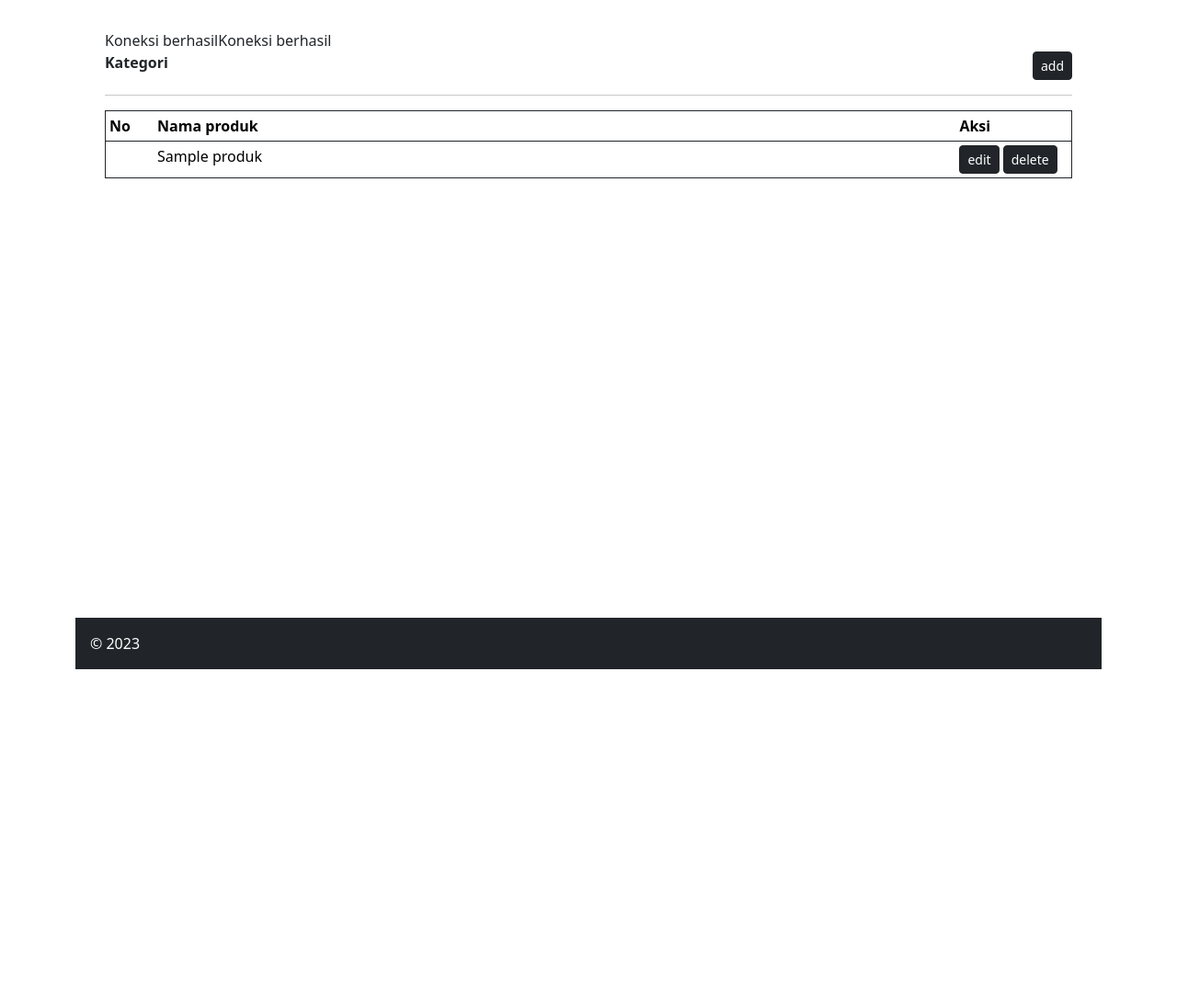
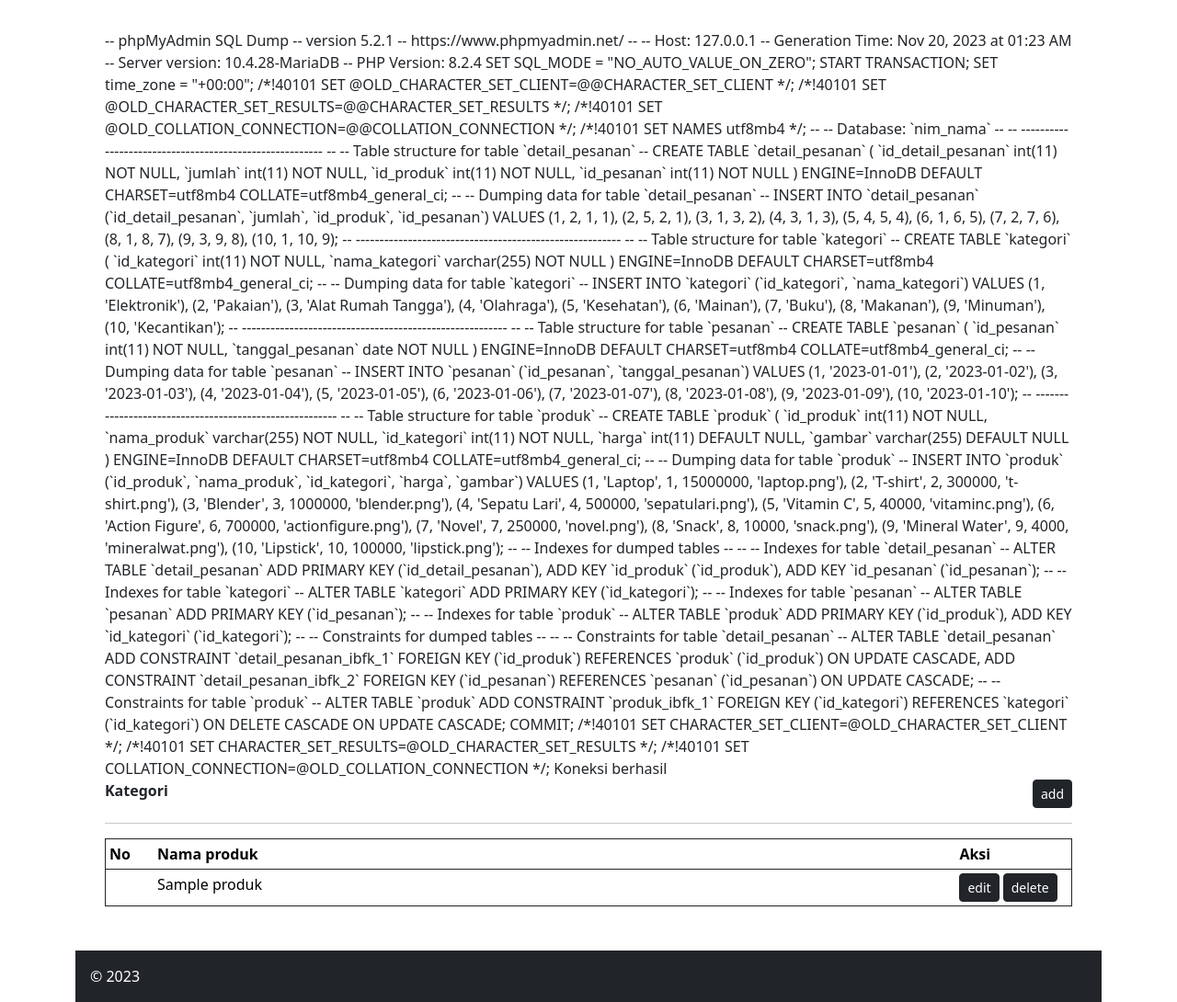
Before and after one commit to agusadi15/tugasweb, a PHP site: page / in a window 1280 px wide. Shown: the part 72-1162 px from the top of the page at 92% size. Before the commit the page ends 800 px from the top, so only its background shows below. Run offline with PHP 8.4, Linux system fonts and the light colour scheme; tables that the repository leaves empty or names only in its code hold one stand-in row (values such as "Sample post").

Commit message:
Update sql.php

```diff
--- a/sql.php
+++ b/sql.php
@@ -1,15 +1,188 @@
-<?php
-$servername = "localhost";
-$username = "root";
-$password = "";
-$database = "2101020070_agusadi";
+-- phpMyAdmin SQL Dump
+-- version 5.2.1
+-- https://www.phpmyadmin.net/
+--
+-- Host: 127.0.0.1
+-- Generation Time: Nov 20, 2023 at 01:23 AM
+-- Server version: 10.4.28-MariaDB
+-- PHP Version: 8.2.4
 
-// Membuat koneksi
-$conn = mysqli_connect($servername, $username, $password, $database);
+SET SQL_MODE = "NO_AUTO_VALUE_ON_ZERO";
+START TRANSACTION;
+SET time_zone = "+00:00";
 
-// Memeriksa koneksi
-if (!$conn) {
-    die("Koneksi gagal: " . mysqli_connect_error());
-}
-echo "Koneksi berhasil";
-?>
+
+/*!40101 SET @OLD_CHARACTER_SET_CLIENT=@@CHARACTER_SET_CLIENT */;
+/*!40101 SET @OLD_CHARACTER_SET_RESULTS=@@CHARACTER_SET_RESULTS */;
+/*!40101 SET @OLD_COLLATION_CONNECTION=@@COLLATION_CONNECTION */;
+/*!40101 SET NAMES utf8mb4 */;
+
+--
+-- Database: `nim_nama`
+--
+
+-- --------------------------------------------------------
+
+--
+-- Table structure for table `detail_pesanan`
+--
+
+CREATE TABLE `detail_pesanan` (
+  `id_detail_pesanan` int(11) NOT NULL,
+  `jumlah` int(11) NOT NULL,
+  `id_produk` int(11) NOT NULL,
+  `id_pesanan` int(11) NOT NULL
+) ENGINE=InnoDB DEFAULT CHARSET=utf8mb4 COLLATE=utf8mb4_general_ci;
+
+--
+-- Dumping data for table `detail_pesanan`
+--
+
+INSERT INTO `detail_pesanan` (`id_detail_pesanan`, `jumlah`, `id_produk`, `id_pesanan`) VALUES
+(1, 2, 1, 1),
+(2, 5, 2, 1),
+(3, 1, 3, 2),
+(4, 3, 1, 3),
+(5, 4, 5, 4),
+(6, 1, 6, 5),
+(7, 2, 7, 6),
+(8, 1, 8, 7),
+(9, 3, 9, 8),
+(10, 1, 10, 9);
+
+-- --------------------------------------------------------
+
+--
+-- Table structure for table `kategori`
+--
+
+CREATE TABLE `kategori` (
+  `id_kategori` int(11) NOT NULL,
+  `nama_kategori` varchar(255) NOT NULL
+) ENGINE=InnoDB DEFAULT CHARSET=utf8mb4 COLLATE=utf8mb4_general_ci;
+
+--
+-- Dumping data for table `kategori`
+--
+
+INSERT INTO `kategori` (`id_kategori`, `nama_kategori`) VALUES
+(1, 'Elektronik'),
+(2, 'Pakaian'),
+(3, 'Alat Rumah Tangga'),
+(4, 'Olahraga'),
+(5, 'Kesehatan'),
+(6, 'Mainan'),
+(7, 'Buku'),
+(8, 'Makanan'),
+(9, 'Minuman'),
+(10, 'Kecantikan');
+
+-- --------------------------------------------------------
+
+--
+-- Table structure for table `pesanan`
+--
+
+CREATE TABLE `pesanan` (
+  `id_pesanan` int(11) NOT NULL,
+  `tanggal_pesanan` date NOT NULL
+) ENGINE=InnoDB DEFAULT CHARSET=utf8mb4 COLLATE=utf8mb4_general_ci;
+
+--
+-- Dumping data for table `pesanan`
+--
+
+INSERT INTO `pesanan` (`id_pesanan`, `tanggal_pesanan`) VALUES
+(1, '2023-01-01'),
+(2, '2023-01-02'),
+(3, '2023-01-03'),
+(4, '2023-01-04'),
+(5, '2023-01-05'),
+(6, '2023-01-06'),
+(7, '2023-01-07'),
+(8, '2023-01-08'),
+(9, '2023-01-09'),
+(10, '2023-01-10');
+
+-- --------------------------------------------------------
+
+--
+-- Table structure for table `produk`
+--
+
+CREATE TABLE `produk` (
+  `id_produk` int(11) NOT NULL,
+  `nama_produk` varchar(255) NOT NULL,
+  `id_kategori` int(11) NOT NULL,
+  `harga` int(11) DEFAULT NULL,
+  `gambar` varchar(255) DEFAULT NULL
+) ENGINE=InnoDB DEFAULT CHARSET=utf8mb4 COLLATE=utf8mb4_general_ci;
+
+--
+-- Dumping data for table `produk`
+--
+
+INSERT INTO `produk` (`id_produk`, `nama_produk`, `id_kategori`, `harga`, `gambar`) VALUES
+(1, 'Laptop', 1, 15000000, 'laptop.png'),
+(2, 'T-shirt', 2, 300000, 't-shirt.png'),
+(3, 'Blender', 3, 1000000, 'blender.png'),
+(4, 'Sepatu Lari', 4, 500000, 'sepatulari.png'),
+(5, 'Vitamin C', 5, 40000, 'vitaminc.png'),
+(6, 'Action Figure', 6, 700000, 'actionfigure.png'),
+(7, 'Novel', 7, 250000, 'novel.png'),
+(8, 'Snack', 8, 10000, 'snack.png'),
+(9, 'Mineral Water', 9, 4000, 'mineralwat.png'),
+(10, 'Lipstick', 10, 100000, 'lipstick.png');
+
+--
+-- Indexes for dumped tables
+--
+
+--
+-- Indexes for table `detail_pesanan`
+--
+ALTER TABLE `detail_pesanan`
+  ADD PRIMARY KEY (`id_detail_pesanan`),
+  ADD KEY `id_produk` (`id_produk`),
+  ADD KEY `id_pesanan` (`id_pesanan`);
+
+--
+-- Indexes for table `kategori`
+--
+ALTER TABLE `kategori`
+  ADD PRIMARY KEY (`id_kategori`);
+
+--
+-- Indexes for table `pesanan`
+--
+ALTER TABLE `pesanan`
+  ADD PRIMARY KEY (`id_pesanan`);
+
+--
+-- Indexes for table `produk`
+--
+ALTER TABLE `produk`
+  ADD PRIMARY KEY (`id_produk`),
+  ADD KEY `id_kategori` (`id_kategori`);
+
+--
+-- Constraints for dumped tables
+--
+
+--
+-- Constraints for table `detail_pesanan`
+--
+ALTER TABLE `detail_pesanan`
+  ADD CONSTRAINT `detail_pesanan_ibfk_1` FOREIGN KEY (`id_produk`) REFERENCES `produk` (`id_produk`) ON UPDATE CASCADE,
+  ADD CONSTRAINT `detail_pesanan_ibfk_2` FOREIGN KEY (`id_pesanan`) REFERENCES `pesanan` (`id_pesanan`) ON UPDATE CASCADE;
+
+--
+-- Constraints for table `produk`
+--
+ALTER TABLE `produk`
+  ADD CONSTRAINT `produk_ibfk_1` FOREIGN KEY (`id_kategori`) REFERENCES `kategori` (`id_kategori`) ON DELETE CASCADE ON UPDATE CASCADE;
+COMMIT;
+
+/*!40101 SET CHARACTER_SET_CLIENT=@OLD_CHARACTER_SET_CLIENT */;
+/*!40101 SET CHARACTER_SET_RESULTS=@OLD_CHARACTER_SET_RESULTS */;
+/*!40101 SET COLLATION_CONNECTION=@OLD_COLLATION_CONNECTION */;
```
